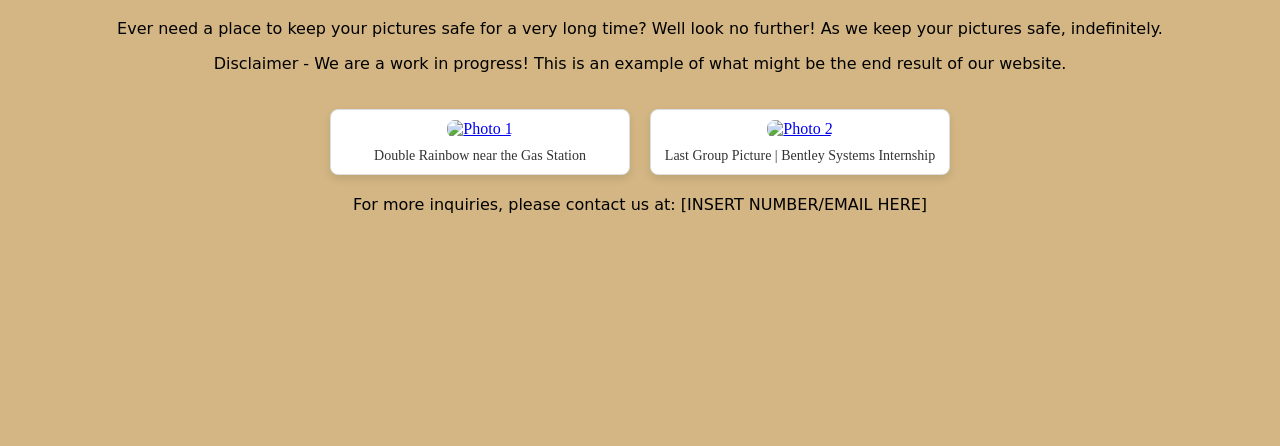
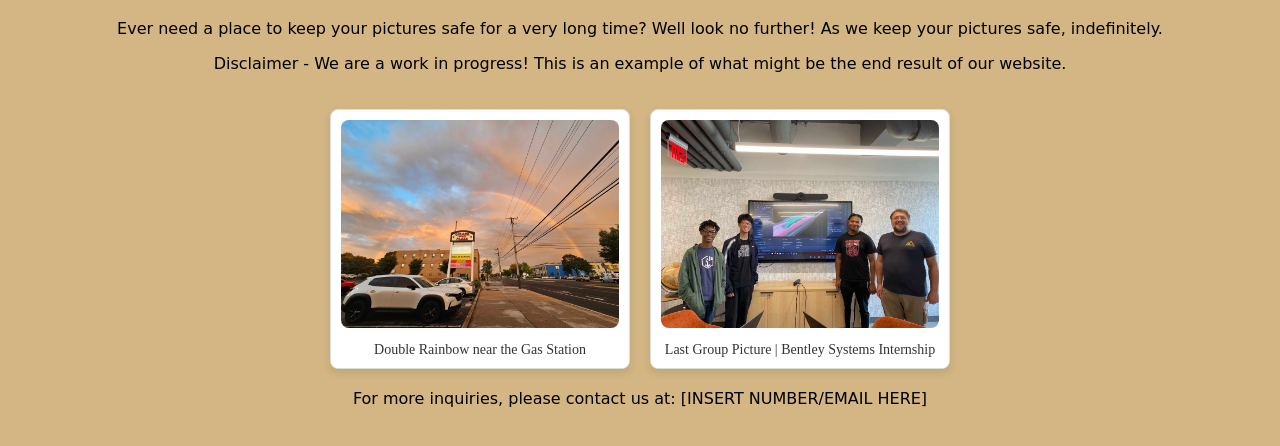
Before and after one commit to ManINeedToSleep/Project-Photobook, a plain HTML site: page index.html in a window 1280 px wide. Shown: the part 62-508 px from the top of the page. Drawn offline with Linux system fonts and the light colour scheme.

Commit message:
oiuhygjikuytgfrvb

```diff
--- a/index.html
+++ b/index.html
@@ -25,7 +25,7 @@
       <div class="page">
           <a href="https://maps.app.goo.gl/diLUBLMpTFVt9epF7">
               <div class="photo">
-                  <img src="./imgs/1000087877.jpg" alt="Photo 1">
+                  <img src="./img/1000087877.jpg" alt="Photo 1">
               </div>
           </a>
           <div class="caption">Double Rainbow near the Gas Station</div>
@@ -34,7 +34,7 @@
       <div class="page">
           <a href="https://maps.app.goo.gl/gvV7ZqrNDGQ2iPer5">
               <div class="photo">
-                  <img src="./imgs/1000085892.jpg" alt="Photo 2">
+                  <img src="./img/1000085892.jpg" alt="Photo 2">
               </div>
           </a>
           <div class="caption">Last Group Picture | Bentley Systems Internship</div>
```
